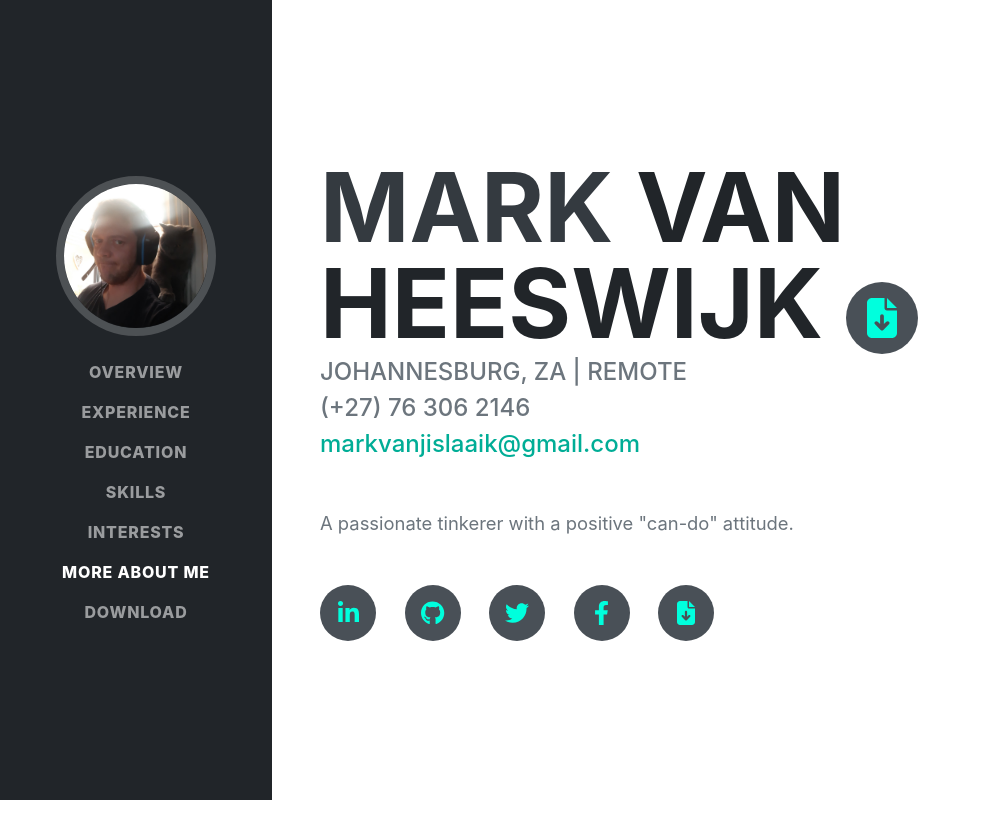
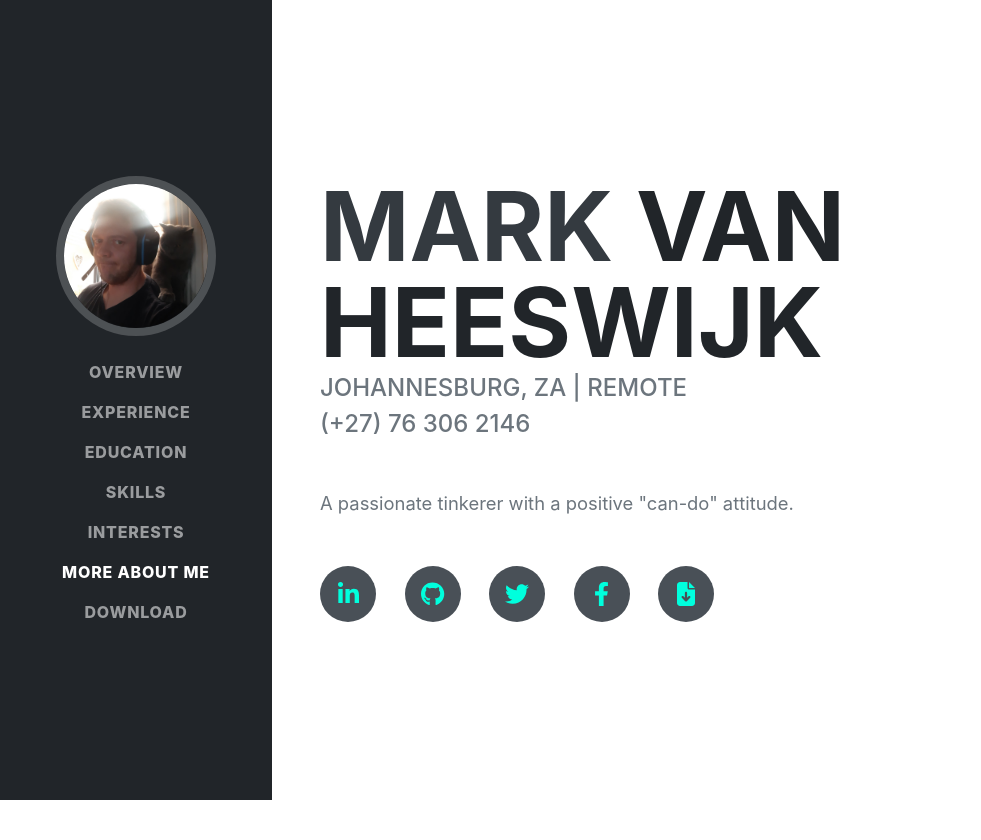
Before and after one commit to markvanjislaaik/mvh-profile, a Flask app: page / in a window 1280 px wide. Shown: the top 840 px of the page, without its empty margins (0-981 px from the left). Run offline with Flask 3, Linux system fonts and the light colour scheme; some libraries are stand-ins or nearby versions; some web fonts are replaced.

Commit message:
download icon placement

```diff
--- a/app/static/css/styles.css
+++ b/app/static/css/styles.css
@@ -230,7 +230,6 @@ p.lead {
     color: var(--bs-icon-font-color);
     border-radius: 100%;
     font-size: 2.5rem;
-    /* margin-right: 4.5rem; */
 }
 
 .download-icon:last-child {
--- a/app/templates/partials/overview.html
+++ b/app/templates/partials/overview.html
@@ -3,12 +3,11 @@
         <h1 class="mb-0">
             {{ NameFirst }}
             <span class="text-dark">{{ NameLast }}</span>
-            <a class="download-icon" href="{{ url_for('download_pdf') }}"><i class="fa-solid fa-file-arrow-down"></i></a>
         </h1>
         <div class="subheading mb-5">
             {{ Location }}
             <br>{{ Phone }}
-            <br><a href="mailto:{{ Email }}">{{ Email }}</a>
+            <!-- <br><a href="mailto:{{ Email }}">{{ Email }}</a> | <a class="download-icon" href="{{ url_for('download_pdf') }}"><i class="fa-solid fa-file-arrow-down"></i></a> -->
         </div>
         <p class="lead mb-5">{{ Overview }}</p>
         <div class="social-icons">
@@ -20,9 +19,5 @@
             <!-- <a class="social-icon" href="{{ Socials.Instagram }}"><i class="fab fa-instagram"></i></a> -->
         </div>
 
-        <!-- div with a button that links to the download_pdf route -->
-        <div class="download-resume">
-            <!-- <a class="btn btn-primary btn-lg" href="{{ url_for('download_pdf') }}" role="button">Download CV</a> -->
-        </div>
     </div>
 </section>
```
